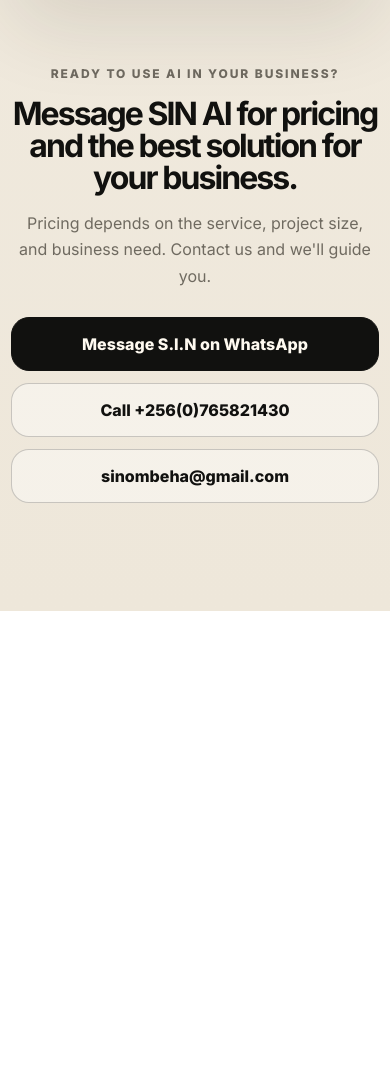
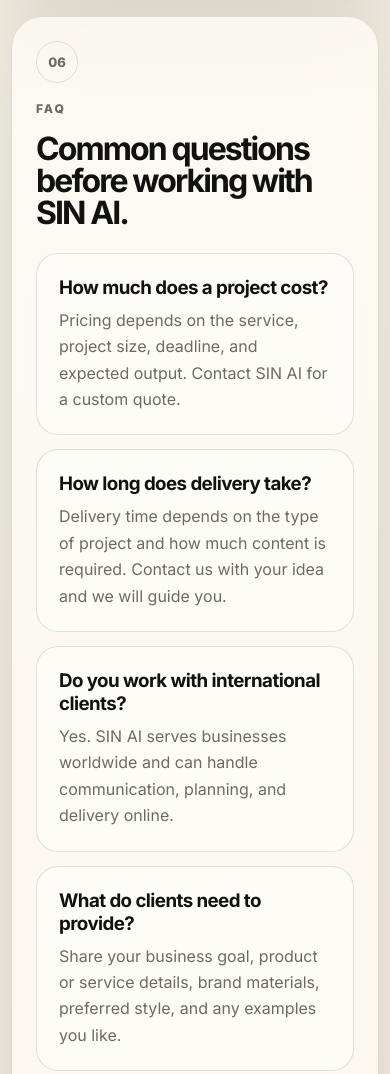
Before and after one commit to zephwambisha-dot/sinai, a plain HTML site: page index.html in a window 390 px wide. Shown: the part 9840-10914 px from the top of the page. Before the commit the page ends 10451 px from the top, so only its background shows below. Drawn offline with Linux system fonts and the light colour scheme.

Commit message:
Add FAQ section

```diff
--- a/index.html
+++ b/index.html
@@ -25,6 +25,7 @@
         <a href="#testimonials">Testimonials</a>
         <a href="#tracker">Tracker</a>
         <a href="#socials">Socials</a>
+        <a href="#faq">FAQ</a>
         <a href="#contact">Contact</a>
       </nav>
       <a class="nav-cta" href="https://wa.me/256765821430" target="_blank" rel="noreferrer">WhatsApp</a>
@@ -290,6 +291,42 @@
         </div>
       </section>
 
+      <section id="faq" class="section card faq-section">
+        <div class="section-heading compact-heading">
+          <span class="section-number">06</span>
+          <div>
+            <p class="eyebrow">FAQ</p>
+            <h2>Common questions before working with SIN AI.</h2>
+          </div>
+        </div>
+        <div class="faq-grid">
+          <article>
+            <h3>How much does a project cost?</h3>
+            <p>Pricing depends on the service, project size, deadline, and expected output. Contact SIN AI for a custom quote.</p>
+          </article>
+          <article>
+            <h3>How long does delivery take?</h3>
+            <p>Delivery time depends on the type of project and how much content is required. Contact us with your idea and we will guide you.</p>
+          </article>
+          <article>
+            <h3>Do you work with international clients?</h3>
+            <p>Yes. SIN AI serves businesses worldwide and can handle communication, planning, and delivery online.</p>
+          </article>
+          <article>
+            <h3>What do clients need to provide?</h3>
+            <p>Share your business goal, product or service details, brand materials, preferred style, and any examples you like.</p>
+          </article>
+          <article>
+            <h3>Can SIN AI help beyond video?</h3>
+            <p>Yes. SIN AI also helps with AI business setup, customer reply systems, automations, and practical AI workflows.</p>
+          </article>
+          <article>
+            <h3>How do we start?</h3>
+            <p>Message SIN AI on WhatsApp or email with what your business needs. We will recommend the best next step.</p>
+          </article>
+        </div>
+      </section>
+
       <section id="contact" class="section contact-section">
         <p class="eyebrow">Ready to use AI in your business?</p>
         <h2>Message SIN AI for pricing and the best solution for your business.</h2>
--- a/styles.css
+++ b/styles.css
@@ -493,6 +493,23 @@
   border-color: var(--line-strong);
   background: rgba(255,255,255,.62);
 }
+.faq-section .section-heading h2 {
+  max-width: 820px;
+}
+.faq-grid {
+  display: grid;
+  grid-template-columns: repeat(2, 1fr);
+  gap: 14px;
+}
+.faq-grid article {
+  padding: 22px;
+  border: 1px solid var(--line);
+  border-radius: 22px;
+  background: rgba(255,255,255,.42);
+}
+.faq-grid p {
+  margin-bottom: 0;
+}
 
 .contact-section {
   padding: clamp(48px, 8vw, 90px) 0 18px;
@@ -505,7 +522,7 @@
 
 @media (max-width: 880px) {
   .nav { display: none; }
-  .about-section, .service-grid, .split-section, .benefit-list, .process-grid, .case-study, .portfolio-grid, .testimonial-grid { grid-template-columns: 1fr; }
+  .about-section, .service-grid, .split-section, .benefit-list, .process-grid, .case-study, .portfolio-grid, .testimonial-grid, .faq-grid { grid-template-columns: 1fr; }
   .package-grid { grid-template-columns: repeat(2, 1fr); }
   .work-card { align-items: flex-start; flex-direction: column; }
   .case-content { padding: 4px; }
```
